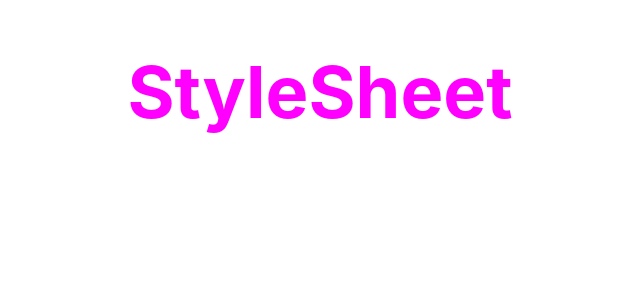
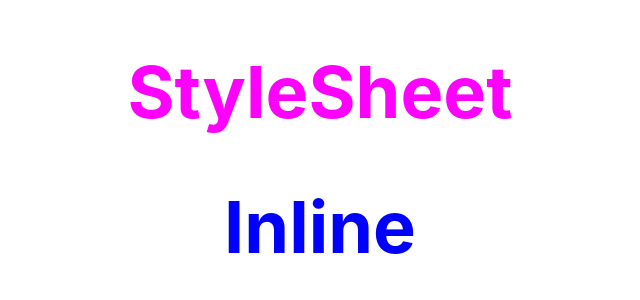
Before and after one commit to rishabhjaiswal155/React, a React (Create React App) app: page / in a window 1280 px wide. Shown: the top 300 px of the page, without its empty margins (320-960 px from the left). Built offline with nearby package versions, Linux system fonts and the light colour scheme.

Commit message:
styling React Component using Inline Css

```diff
--- a/src/App.js
+++ b/src/App.js
@@ -17,6 +17,7 @@
 import ListRendering from './components/ListRendering';
 import PersonList from './components/PersonList';
 import StyleSheet from './components/StyleSheet';
+import Inline from './components/Inline';
 function App() {
   return (
     <div className="App">
@@ -58,6 +59,7 @@
       {/* <ListRendering/> */}
       {/* <PersonList/> */}
       <StyleSheet primary={true}/>
+      <Inline/>
       </div>
   );
 }
--- /dev/null
+++ b/src/components/Inline.js
@@ -0,0 +1,13 @@
+import React from 'react'
+
+function Inline() {
+    const heading={
+        fontSize:'72px',
+        color:'blue'
+    }
+  return (
+    <div><h1 style={heading}>Inline</h1></div>
+  )
+}
+
+export default Inline
```
